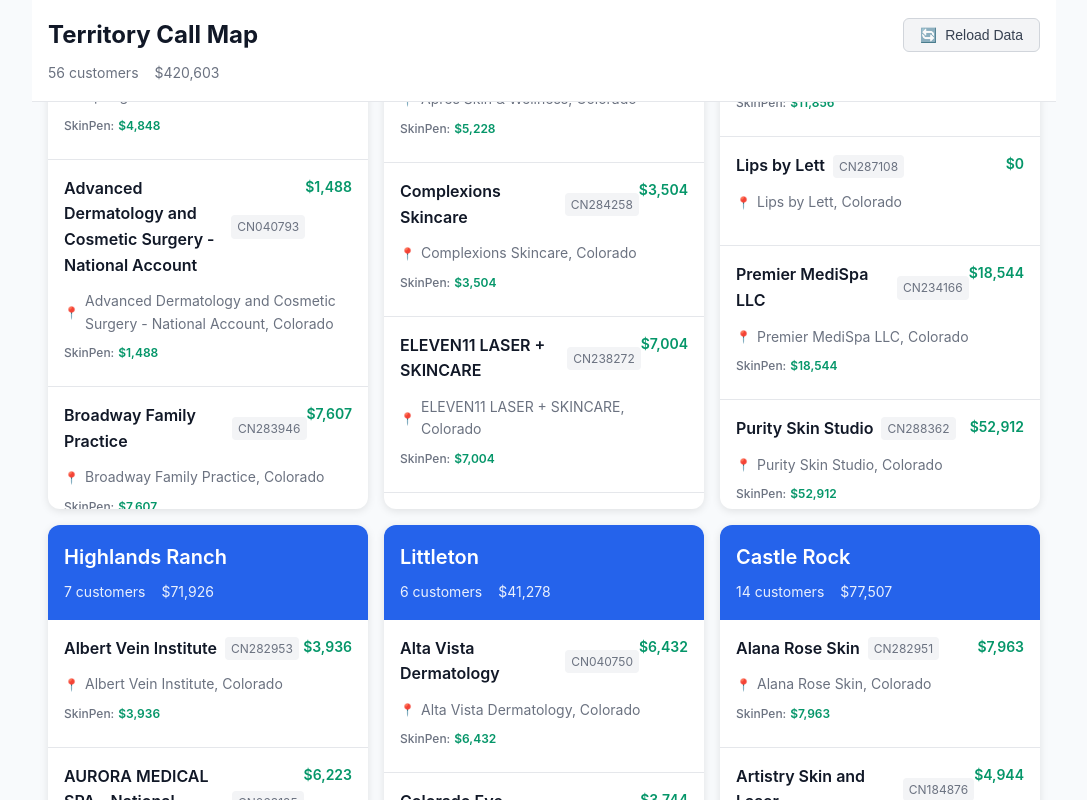
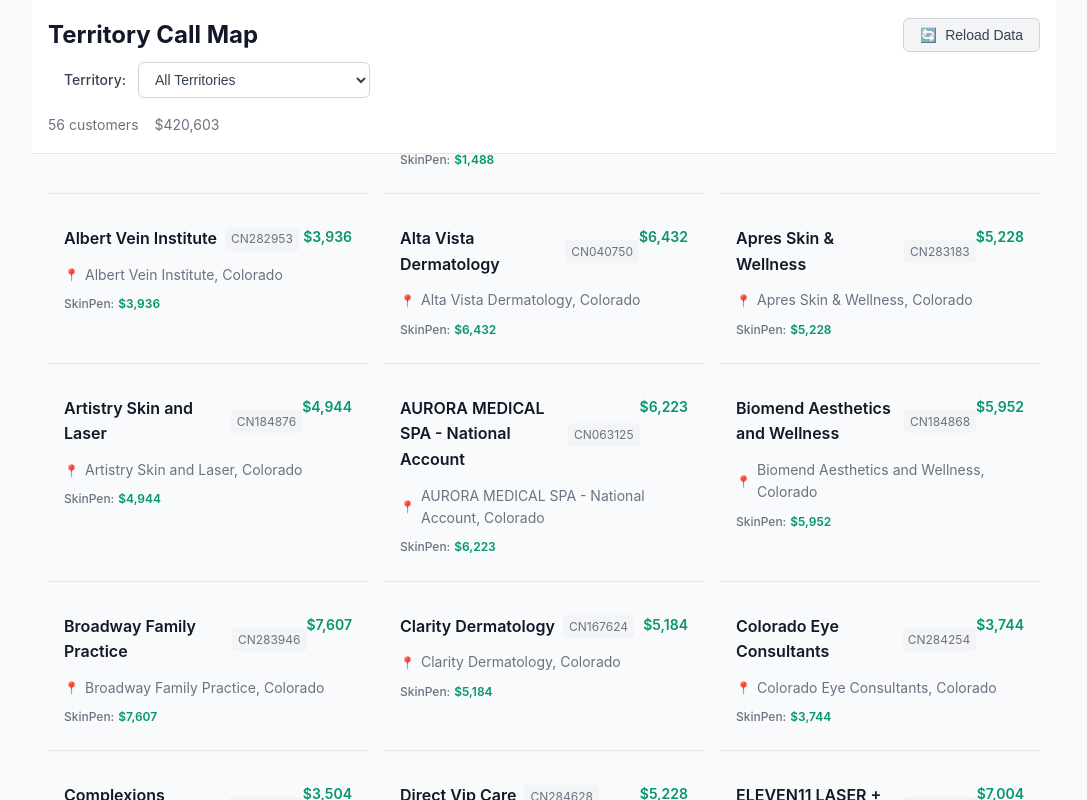
Before and after one commit to bryding/territory-map, a Vue app: page / in a window 1280 px wide. Both pictures are taken after a click on the button "Load Sample Data". Shown: the part 203-1003 px from the top of the page, without its empty margins (32-1119 px from the left). Built offline with nearby package versions, Linux system fonts and the light colour scheme; the HTML template or start-up script is replaced by a standard one.

Commit message:
Add better drop down filtering to show the data

```diff
--- a/src/components/TerritoryQuadrant.vue
+++ /dev/null
@@ -1,108 +0,0 @@
-<template>
-  <div class="territory-quadrant">
-    <header class="quadrant-header">
-      <h2>{{ territoryName }}</h2>
-      <div class="stats">
-        <span class="customer-count">{{ customers.length }} customers</span>
-        <span class="total-sales">${{ formatCurrency(totalSales) }}</span>
-      </div>
-    </header>
-
-    <div class="customer-list">
-      <CustomerCard
-        v-for="customer in customers"
-        :key="customer.id"
-        :customer="customer"
-      />
-    </div>
-  </div>
-</template>
-
-<script setup lang="ts">
-import { computed } from 'vue'
-import type { Customer, Territory } from '@/types'
-import CustomerCard from './CustomerCard.vue'
-
-interface Props {
-  territory: Territory
-  customers: Customer[]
-}
-
-const props = defineProps<Props>()
-
-const territoryName = computed(() => {
-  const names: Record<Territory, string> = {
-    'colorado-springs-north': 'Colorado Springs North',
-    'colorado-springs-south': 'Colorado Springs South',
-    'colorado-springs-central': 'Colorado Springs Central',
-    'highlands-ranch': 'Highlands Ranch',
-    'littleton': 'Littleton',
-    'castle-rock': 'Castle Rock'
-  }
-  return names[props.territory]
-})
-
-const totalSales = computed(() => {
-  return props.customers.reduce((sum, customer) => sum + customer.totalSales, 0)
-})
-
-function formatCurrency(amount: number): string {
-  return new Intl.NumberFormat('en-US').format(amount)
-}
-</script>
-
-<style scoped>
-.territory-quadrant {
-  background: white;
-  border-radius: 12px;
-  box-shadow: 0 2px 8px rgba(0, 0, 0, 0.1);
-  overflow: hidden;
-}
-
-.quadrant-header {
-  background: #2563eb;
-  color: white;
-  padding: 1rem;
-}
-
-.quadrant-header h2 {
-  margin: 0 0 0.5rem 0;
-  font-size: 1.25rem;
-  font-weight: 600;
-}
-
-.stats {
-  display: flex;
-  gap: 1rem;
-  font-size: 0.875rem;
-  opacity: 0.9;
-}
-
-.customer-list {
-  max-height: 500px;
-  overflow-y: auto;
-  -webkit-overflow-scrolling: touch;
-}
-
-/* iPhone optimizations */
-@media (max-width: 480px) {
-  .quadrant-header {
-    padding: 1.25rem 1rem;
-  }
-
-  .quadrant-header h2 {
-    font-size: 1.4rem;
-    margin-bottom: 0.75rem;
-    line-height: 1.2;
-  }
-
-  .stats {
-    gap: 1.5rem;
-    font-size: 1rem;
-  }
-
-  .customer-list {
-    max-height: 400px;
-  }
-}
-</style>
--- a/src/utils/csvParser.ts
+++ b/src/utils/csvParser.ts
@@ -213,6 +213,9 @@
     const firstRow = rows[0]
     const customerNumber = customerKey
     const rawAccountName = firstRow.accountName || firstRow.accountname
+    if (!rawAccountName) {
+      return null // Skip rows without account names
+    }
     const accountName = this.cleanAccountName(rawAccountName)
 
     // Aggregate sales data by brand
--- a/src/views/TerritoryMapView.vue
+++ b/src/views/TerritoryMapView.vue
@@ -9,9 +9,28 @@
           {{ reloading ? 'Reloading...' : 'Reload Data' }}
         </button>
       </div>
+
+      <div v-if="!loading && customers.length > 0" class="territory-filter">
+        <label for="territory-select" class="filter-label">Territory:</label>
+        <select
+          id="territory-select"
+          v-model="selectedTerritory"
+          class="territory-select"
+        >
+          <option value="">All Territories</option>
+          <option
+            v-for="territory in availableTerritories"
+            :key="territory"
+            :value="territory"
+          >
+            {{ formatTerritoryName(territory) }} ({{ getCustomersByTerritory(territory).length }})
+          </option>
+        </select>
+      </div>
+
       <div v-if="!loading && customers.length > 0" class="header-stats">
-        <span>{{ customers.length }} customers</span>
-        <span>${{ formatCurrency(totalSales) }}</span>
+        <span>{{ filteredCustomers.length }} customers</span>
+        <span>${{ formatCurrency(filteredTotalSales) }}</span>
       </div>
     </header>
 
@@ -29,13 +48,17 @@
       <CSVLoader />
     </div>
 
-    <div v-else class="territory-grid">
-      <TerritoryQuadrant
-        v-for="territory in territories"
-        :key="territory"
-        :territory="territory"
-        :customers="getCustomersByTerritory(territory)"
-      />
+    <div v-else class="customer-list">
+      <div v-if="filteredCustomers.length === 0" class="no-customers">
+        <p>No customers found{{ selectedTerritory ? ` in ${formatTerritoryName(selectedTerritory)}` : '' }}</p>
+      </div>
+      <div v-else class="customers-grid">
+        <CustomerCard
+          v-for="customer in filteredCustomers"
+          :key="customer.id"
+          :customer="customer"
+        />
+      </div>
     </div>
   </div>
 </template>
@@ -44,12 +67,13 @@
 import { computed, onMounted, ref } from 'vue'
 import type { Territory } from '@/types'
 import { useTerritoryStore } from '@/stores/territory'
-import TerritoryQuadrant from '@/components/TerritoryQuadrant.vue'
+import CustomerCard from '@/components/CustomerCard.vue'
 import CSVLoader from '@/components/CSVLoader.vue'
 import { loadTestData } from '@/utils/testData'
 
 const territoryStore = useTerritoryStore()
 const reloading = ref(false)
+const selectedTerritory = ref<Territory | ''>('')
 
 // Territory order for display
 const territories: Territory[] = [
@@ -65,12 +89,40 @@
 const loading = computed(() => territoryStore.loading)
 const error = computed(() => territoryStore.error)
 
-const totalSales = computed(() => {
-  return customers.value.reduce((sum, customer) => sum + customer.totalSales, 0)
+// Get territories that actually have customers
+const availableTerritories = computed(() => {
+  return territories.filter(territory =>
+    territoryStore.getCustomersByTerritory(territory).length > 0
+  )
+})
+
+// Filtered customers based on selected territory
+const filteredCustomers = computed(() => {
+  if (!selectedTerritory.value) {
+    return customers.value
+  }
+  return territoryStore.getCustomersByTerritory(selectedTerritory.value)
+})
+
+// Total sales for filtered customers
+const filteredTotalSales = computed(() => {
+  return filteredCustomers.value.reduce((sum, customer) => sum + customer.totalSales, 0)
 })
 
 function getCustomersByTerritory(territory: Territory) {
   return territoryStore.getCustomersByTerritory(territory)
+}
+
+function formatTerritoryName(territory: Territory): string {
+  const names: Record<Territory, string> = {
+    'colorado-springs-north': 'Colorado Springs North',
+    'colorado-springs-central': 'Colorado Springs Central',
+    'colorado-springs-south': 'Colorado Springs South',
+    'highlands-ranch': 'Highlands Ranch',
+    'littleton': 'Littleton',
+    'castle-rock': 'Castle Rock'
+  }
+  return names[territory]
 }
 
 function formatCurrency(amount: number): string {
@@ -220,21 +272,83 @@
   background: #1d4ed8;
 }
 
-.territory-grid {
+.territory-filter {
+  padding: 0 1rem 1rem 1rem;
+  display: flex;
+  align-items: center;
+  gap: 0.75rem;
+}
+
+.filter-label {
+  font-weight: 500;
+  color: #374151;
+  font-size: 0.875rem;
+}
+
+.territory-select {
+  padding: 0.5rem 0.75rem;
+  border: 1px solid #d1d5db;
+  border-radius: 6px;
+  background: white;
+  color: #374151;
+  font-size: 0.875rem;
+  min-width: 200px;
+  cursor: pointer;
+  transition: border-color 0.2s;
+}
+
+.territory-select:hover {
+  border-color: #9ca3af;
+}
+
+.territory-select:focus {
+  outline: none;
+  border-color: #2563eb;
+  box-shadow: 0 0 0 3px rgba(37, 99, 235, 0.1);
+}
+
+.customer-list {
+  padding: 1rem;
+}
+
+.no-customers {
+  text-align: center;
+  padding: 2rem;
+  color: #6b7280;
+}
+
+.customers-grid {
   display: grid;
-  grid-template-columns: repeat(auto-fit, minmax(320px, 1fr));
+  grid-template-columns: repeat(auto-fill, minmax(320px, 1fr));
   gap: 1rem;
-  padding: 1rem;
   max-width: 1200px;
   margin: 0 auto;
 }
 
 /* iPhone-specific optimizations */
 @media (max-width: 480px) {
-  .territory-grid {
+  .customers-grid {
     grid-template-columns: 1fr;
+    padding: 0;
+    gap: 1rem;
+  }
+
+  .territory-filter {
+    flex-direction: column;
+    align-items: stretch;
+    gap: 0.5rem;
     padding: 1rem;
-    gap: 1rem;
+  }
+
+  .filter-label {
+    font-size: 1rem;
+  }
+
+  .territory-select {
+    min-width: auto;
+    padding: 0.75rem;
+    font-size: 1rem;
+    border-radius: 8px;
   }
 
   .app-header {
```
